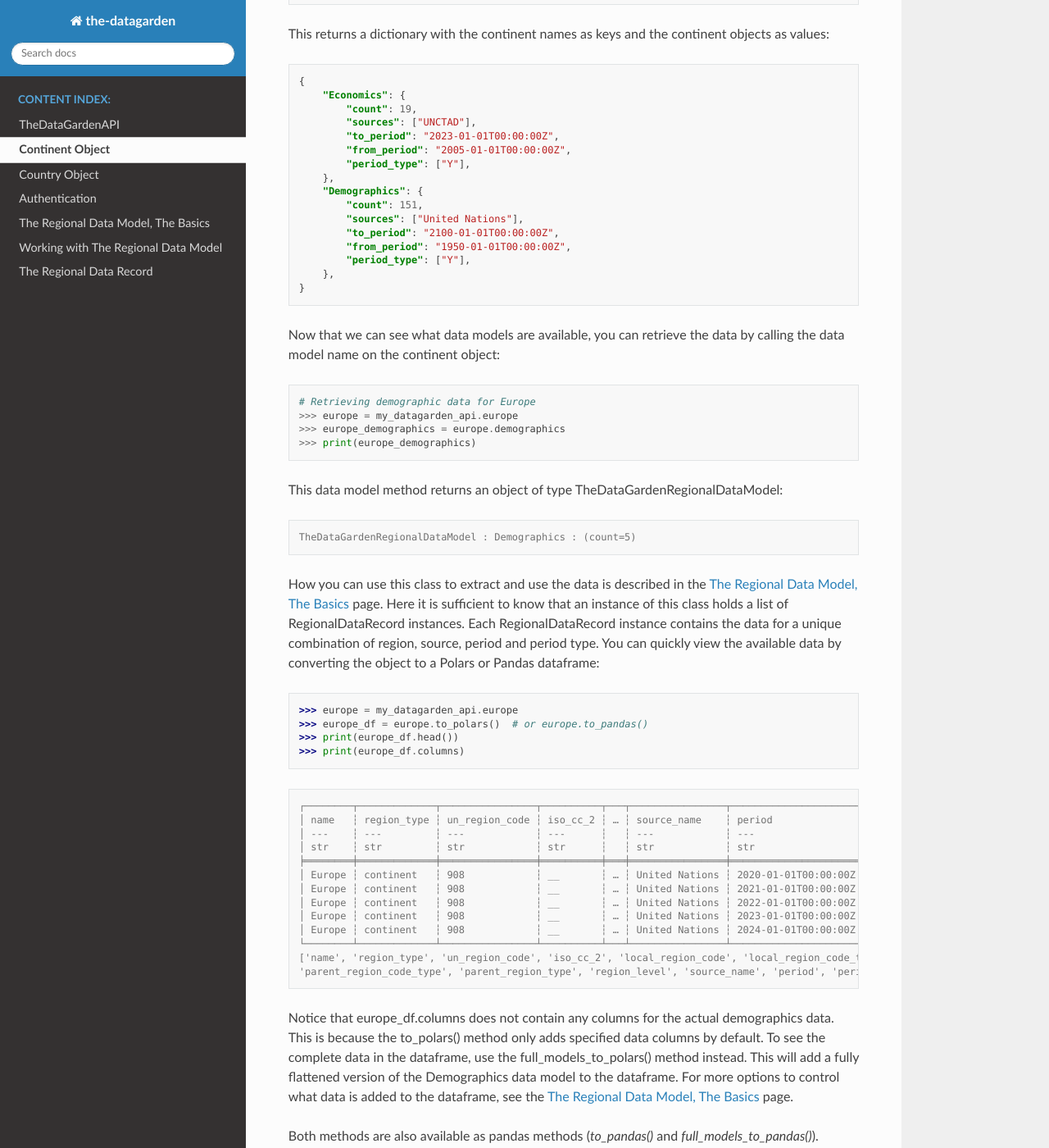
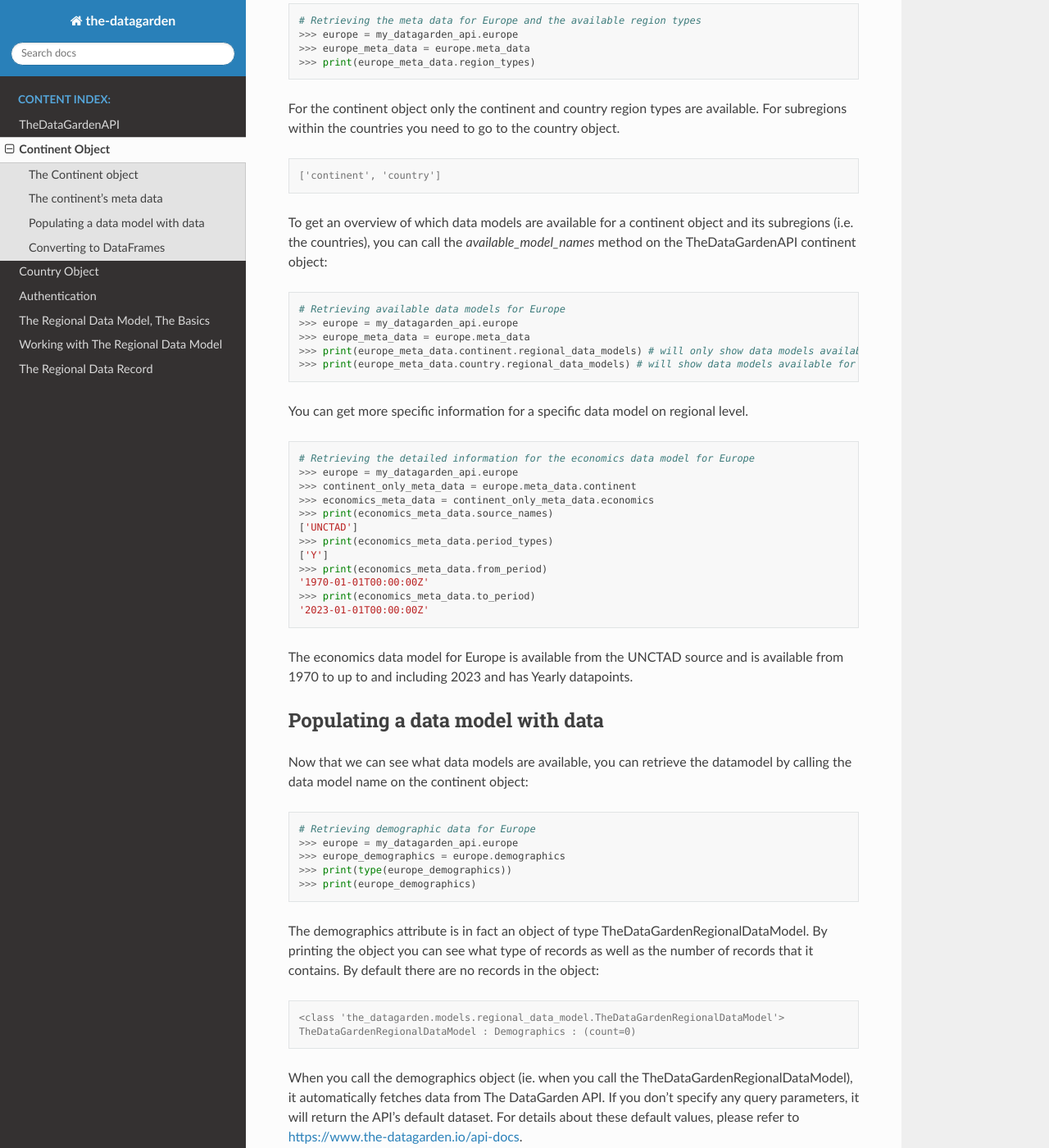
Before and after one commit to OlivettaDataGarden/dg-the-datagarden, a Sphinx documentation site: the page built from docs/source/continent.rst, in a window 1280 px wide and 1400 px high, scrolled down 695 px. Shown: the whole window at 82% size. Built offline with Sphinx 7.4.7 and the Read the Docs theme 3.1.0, drawn with Linux system fonts in a browser that asks for light colours; some of the changed text lies outside the part shown.

Commit message:
imporved continent documentation

```diff
--- a/docs/source/continent.rst
+++ b/docs/source/continent.rst
@@ -1,84 +1,156 @@
 ================
 Continent Object
 ================
-The continent object provides methods to get data on a continent or to access subregion (countries) objects from the continent.
 
-To get an overview of which data models are available for a continent object, you can call
+The Continent object
+--------------------
+The continent object provides methods to get public data for a continent or its direct subregions (i.e. the countries).
+A countint object can simply be retrieved from TheDataGardenAPI object by calling the continent name:
+
+.. code-block:: python
+
+    # Retrieving the continent object for Europe from The DataGarden API
+    >>> from the_datagarden import TheDataGardenAPI
+    >>> my_datagarden_api = TheDataGardenAPI()
+    >>> europe = my_datagarden_api.europe
+    >>> print(europe)
+    >>> print(type(europe))
+
+.. code-block:: console
+
+    Continent : Europe
+    <class 'the_datagarden.api.regions.continent.Continent'>
+
+
+The continent's meta data
+-------------------------
+To find out more about a continent's sub regional structure as well as what data is available for a continent you can
+fetch a meta data object from the continent. The ``europe_meta_data`` object below can be used to get an overview of available region types.
+
+.. code-block:: python
+
+    # Retrieving the meta data for Europe and the available region types
+    >>> europe = my_datagarden_api.europe
+    >>> europe_meta_data = europe.meta_data
+    >>> print(europe_meta_data.region_types)
+
+For the continent object only the continent and country region types are available. For subregions within the countries you need to go
+to the country object.
+
+.. code-block:: console
+
+    ['continent', 'country']
+
+To get an overview of which data models are available for a continent object and its subregions (i.e. the countries), you can call
 the `available_model_names`  method on the TheDataGardenAPI continent object:
 
 .. code-block:: python
 
     # Retrieving available data models for Europe
-    >>> from from the_datagarden import TheDataGardenAPI
-    >>> my_datagarden_api = TheDataGardenAPI()
     >>> europe = my_datagarden_api.europe
-    >>> print(europe.available_model_names)
+    >>> europe_meta_data = europe.meta_data
+    >>> print(europe_meta_data.continent.regional_data_models) # will only show data models available for continent
+    >>> print(europe_meta_data.country.regional_data_models) # will show data models available for all countries in continent
 
-.. code-block:: console
-
-    ['Economics', 'Demographics']
-
-This method returns a list of available data models.
-
-If you want to get more information about the available datamodels, you can call the `available_models` method:
+You can get more specific information for a specific data model on regional level.
 
 .. code-block:: python
 
-    # Retrieving detailed information about the available data models
+    # Retrieving the detailed information for the economics data model for Europe
     >>> europe = my_datagarden_api.europe
-    >>> print(europe.available_models)
+    >>> continent_only_meta_data = europe.meta_data.continent
+    >>> economics_meta_data = continent_only_meta_data.economics
+    >>> print(economics_meta_data.source_names)
+    ['UNCTAD']
+    >>> print(economics_meta_data.period_types)
+    ['Y']
+    >>> print(economics_meta_data.from_period)
+    '1970-01-01T00:00:00Z'
+    >>> print(economics_meta_data.to_period)
+    '2023-01-01T00:00:00Z'
+
+The economics data model for Europe is available from the UNCTAD source and is available from 1970 to up to and including 2023
+and has Yearly datapoints.
 
 
-This returns a dictionary with the continent names as keys and the continent objects as values:
-
-.. code-block:: json
-
-    {
-        "Economics": {
-            "count": 19,
-            "sources": ["UNCTAD"],
-            "to_period": "2023-01-01T00:00:00Z",
-            "from_period": "2005-01-01T00:00:00Z",
-            "period_type": ["Y"],
-        },
-        "Demographics": {
-            "count": 151,
-            "sources": ["United Nations"],
-            "to_period": "2100-01-01T00:00:00Z",
-            "from_period": "1950-01-01T00:00:00Z",
-            "period_type": ["Y"],
-        },
-    }
-
-
-
-Now that we can see what data models are available, you can retrieve the data by calling the data model name on the continent object:
+Populating a data model with data
+---------------------------------
+Now that we can see what data models are available, you can retrieve the datamodel
+by calling the data model name on the continent object:
 
 .. code-block:: python
 
     # Retrieving demographic data for Europe
     >>> europe = my_datagarden_api.europe
     >>> europe_demographics = europe.demographics
+    >>> print(type(europe_demographics))
     >>> print(europe_demographics)
 
-
-This data model method returns an object of type TheDataGardenRegionalDataModel:
+The demographics attribute is in fact an object of type TheDataGardenRegionalDataModel.
+By printing the object you can see what type of records as well as the number of
+records that it contains. By default there are no records in the object:
 
 .. code-block:: console
 
-    TheDataGardenRegionalDataModel : Demographics : (count=5)
+    <class 'the_datagarden.models.regional_data_model.TheDataGardenRegionalDataModel'>
+    TheDataGardenRegionalDataModel : Demographics : (count=0)
 
-How you can use this class to extract and use the data is described in the :doc:`regional_data_model` page.
-Here it is sufficient to know that an instance of this class holds a list of RegionalDataRecord instances.
-Each RegionalDataRecord instance contains the data for a unique combination of region, source, period and period type.
-You can quickly view the available data by converting the object to a Polars or Pandas dataframe:
+
+When you call the demographics object (ie. when you call the TheDataGardenRegionalDataModel),
+it automatically fetches data from The DataGarden API.
+If you don't specify any query parameters, it will return the API's default dataset.
+For details about these default values, please refer to https://www.the-datagarden.io/api-docs.
+
+.. code-block:: python
+
+    # Calling the germany demographics attribute without query parameters
+    # will populate the object (europe_demographics) with the default dataset from The DataGarden API
+    >>> europe = my_datagarden_api.europe
+    >>> europe_demographics = europe.demographics
+    >>> europe_demographics()
+    >>> print(europe_demographics)
+
+As you can see, in this example de demographic attribute now contains 9 records:
+
+.. code-block:: console
+
+    TheDataGardenRegionalDataModel : Demographics : (count=3)
+
+Adding query parameters is easy, in this example we will retrieve data from 2010 to 2025:
+
+.. code-block:: python
+
+    # Calling the germany demographics attribute with query parameters
+    >>> europe = my_datagarden_api.europe
+    >>> europe_demographics = europe.demographics
+    >>> europe_demographics(period_from="2010-01-01", period_to="2024-01-01")
+    >>> print(europe_demographics)
+
+Now the demographic attribute contains 15 records.
+
+.. code-block:: console
+
+    TheDataGardenRegionalDataModel : Demographics : (count=15)
+
+The counter in the result above represents the number of RegionalDataRecords retrieved by the TheDataGardenRegionalDataModel
+based upon the queries from the user. Each RegionalDataRecord represents a distinct data point for the datamodel's
+source, period, and period type. So for example for the yearly data you will find max 1 record per year per data source.
+
+For more details please see the :doc:`regional_data_model` documentation.
+
+Converting to DataFrames
+------------------------
+To view your data in a tabular format, you can easily convert it to either a Polars or Pandas dataframe:
 
 .. code-block:: python
 
     >>> europe = my_datagarden_api.europe
-    >>> europe_df = europe.to_polars()  # or europe.to_pandas()
+    >>> europe_demographics = europe.demographics
+    >>> europe_demographics(period_from="2010-01-01", period_to="2024-01-01")
+    >>> europe_df = europe_demographics.to_polars()  # or europe_demographics.to_pandas()
     >>> print(europe_df.head())
     >>> print(europe_df.columns)
+
 
 .. code-block:: console
 
@@ -87,14 +159,14 @@ You can quickly view the available data by converting the object to a Polars or
     │ ---    ┆ ---         ┆ ---            ┆ ---      ┆   ┆ ---            ┆ ---                  ┆ ---         ┆ ---          │
     │ str    ┆ str         ┆ str            ┆ str      ┆   ┆ str            ┆ str                  ┆ str         ┆ str          │
     ╞════════╪═════════════╪════════════════╪══════════╪═══╪════════════════╪══════════════════════╪═════════════╪══════════════╡
-    │ Europe ┆ continent   ┆ 908            ┆ __       ┆ … ┆ United Nations ┆ 2020-01-01T00:00:00Z ┆ Y           ┆ Demographics │
-    │ Europe ┆ continent   ┆ 908            ┆ __       ┆ … ┆ United Nations ┆ 2021-01-01T00:00:00Z ┆ Y           ┆ Demographics │
-    │ Europe ┆ continent   ┆ 908            ┆ __       ┆ … ┆ United Nations ┆ 2022-01-01T00:00:00Z ┆ Y           ┆ Demographics │
-    │ Europe ┆ continent   ┆ 908            ┆ __       ┆ … ┆ United Nations ┆ 2023-01-01T00:00:00Z ┆ Y           ┆ Demographics │
-    │ Europe ┆ continent   ┆ 908            ┆ __       ┆ … ┆ United Nations ┆ 2024-01-01T00:00:00Z ┆ Y           ┆ Demographics │
+    │ Europe ┆ continent   ┆ 908            ┆ __       ┆ … ┆ United Nations ┆ 2010-01-01T00:00:00Z ┆ Y           ┆ Demographics │
+    │ Europe ┆ continent   ┆ 908            ┆ __       ┆ … ┆ United Nations ┆ 2011-01-01T00:00:00Z ┆ Y           ┆ Demographics │
+    │ Europe ┆ continent   ┆ 908            ┆ __       ┆ … ┆ United Nations ┆ 2012-01-01T00:00:00Z ┆ Y           ┆ Demographics │
+    │ Europe ┆ continent   ┆ 908            ┆ __       ┆ … ┆ United Nations ┆ 2013-01-01T00:00:00Z ┆ Y           ┆ Demographics │
+    │ Europe ┆ continent   ┆ 908            ┆ __       ┆ … ┆ United Nations ┆ 2014-01-01T00:00:00Z ┆ Y           ┆ Demographics │
     └────────┴─────────────┴────────────────┴──────────┴───┴────────────────┴──────────────────────┴─────────────┴──────────────┘
     ['name', 'region_type', 'un_region_code', 'iso_cc_2', 'local_region_code', 'local_region_code_type', 'parent_region_code',
-    'parent_region_code_type', 'parent_region_type', 'region_level', 'source_name', 'period', 'period_type', 'data_type']
+     'parent_region_code_type', 'parent_region_type', 'region_level', 'source_name', 'period', 'period_type', 'data_model_name']
 
 
 Notice that europe_df.columns does not contain any columns for the actual demographics data.
```
